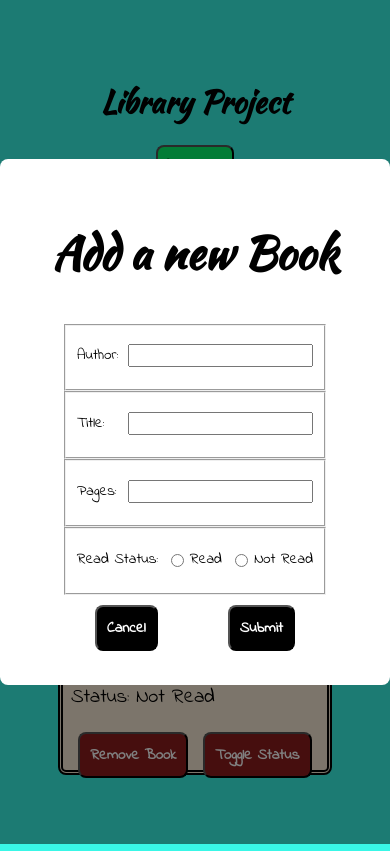
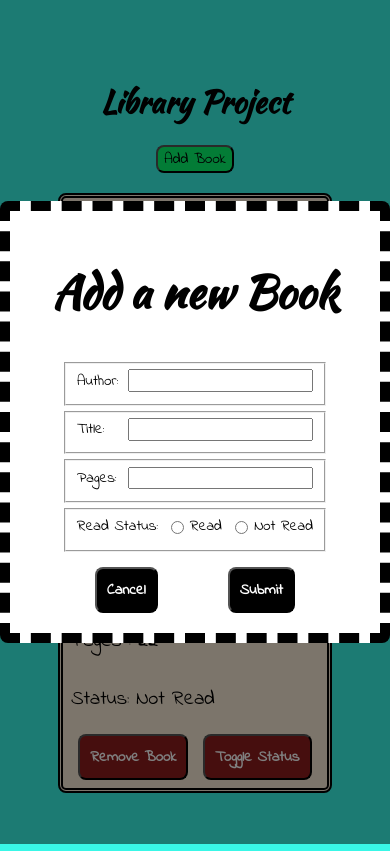
Before and after one commit to Yusef-H/library, a plain HTML site: page index.html in a window 390 px wide. Both pictures are taken after a click on the button "Add Book". Drawn offline with Linux system fonts and the light colour scheme.

Commit message:
fix height responsiveness problem

```diff
--- a/styles.css
+++ b/styles.css
@@ -22,7 +22,6 @@ body{
 
 .btn{
     width: 20vw;
-    height: 5vh;
     font-family: 'Indie Flower', cursive;
     font-size: clamp(15px, 3vw, 30px);
     background-color: rgb(7, 250, 108);
@@ -40,7 +39,6 @@ body{
 .book-card{
     border: 5px double rgb(0, 0, 0);
     background-color: antiquewhite;
-    height: max(200px, 30vh);
     border-radius: 8px;
 
     display: flex;
@@ -89,9 +87,9 @@ body{
     font-size: clamp(30px, 3vw, 40px);
     background-color: white;
     width: max(40vw,400px);
-    height: max(60vh, 400px);
     padding: 10px;
     border-radius: 8px;
+    border: 10px dashed black;
     display: flex;
     justify-content: center;
     align-items: center;
@@ -104,16 +102,16 @@ body{
 form{
     font-family: 'Indie Flower', cursive;
     font-size: clamp(15px, 1vw, 20px);
-    height: 40vh;
     display: flex;
     flex-direction: column;
     justify-content: center;
+    gap: 5px;
 }
 form > fieldset{
     display: flex;
     justify-content: space-between;
     align-items: center;
-    height: 6vh;
+    height: 25px;
 }
 fieldset > input{
     margin-left: 10px;
```
